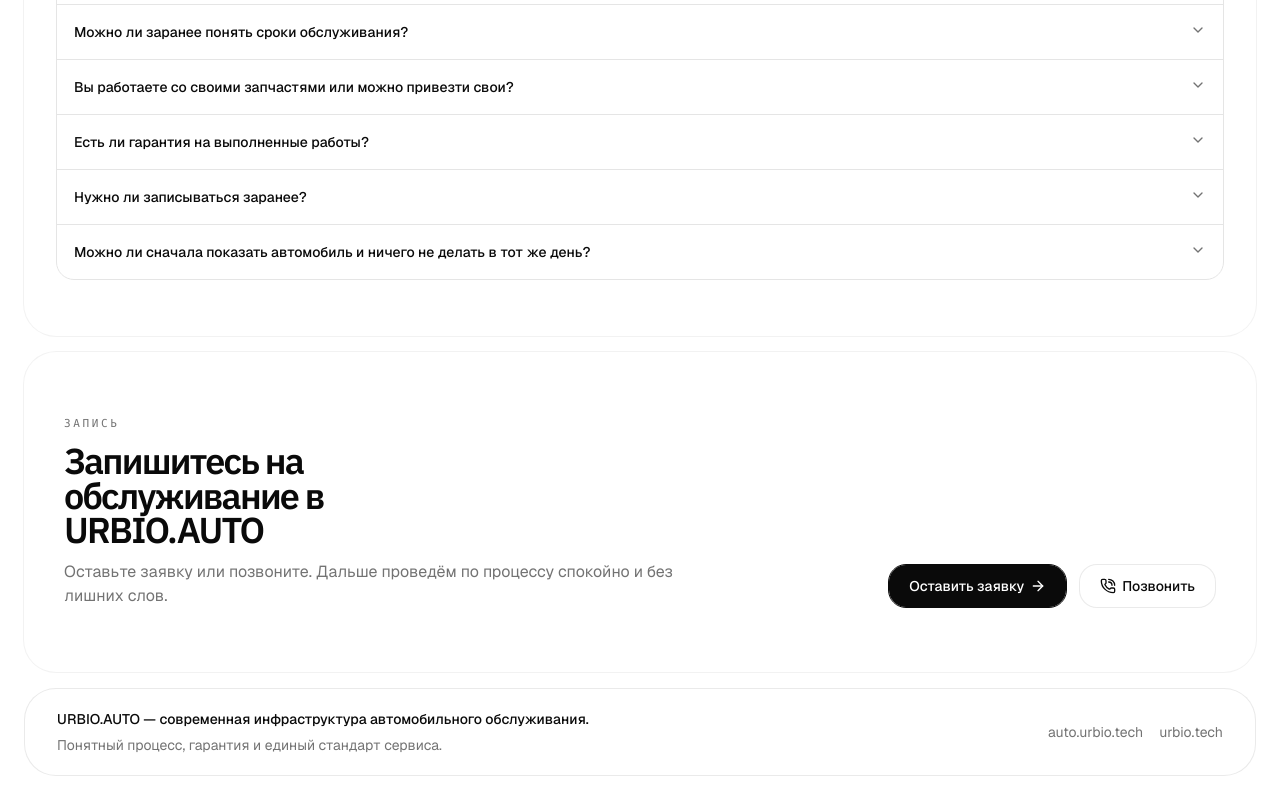
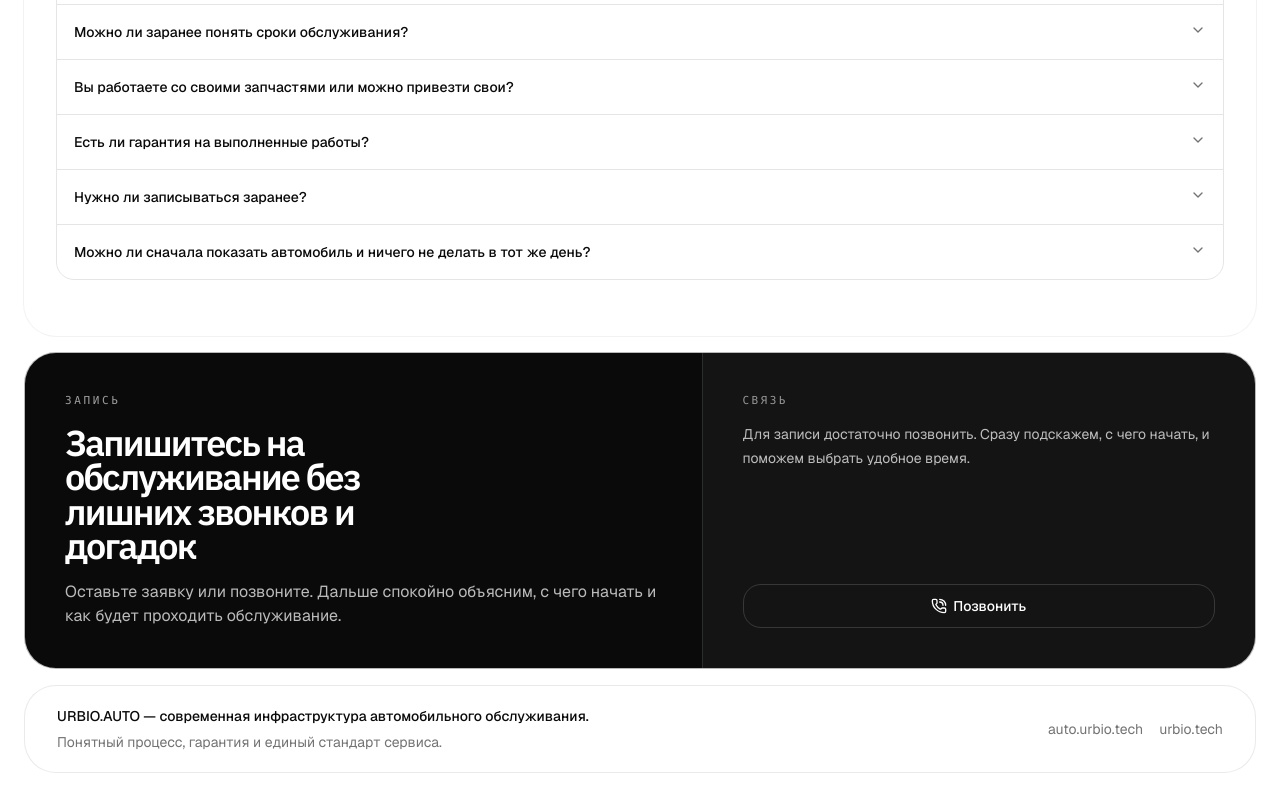
Before and after one commit to rnurat/urbio-auto, a Next.js app: page / in a window 1280 px wide. Shown: the part 4923-5723 px from the top of the page. Built offline with nearby package versions, Linux system fonts and the light colour scheme.

Commit message:
polish landing flow and interactions

```diff
--- a/app/globals.css
+++ b/app/globals.css
@@ -162,5 +162,7 @@
   }
   html {
     @apply font-sans;
+    scroll-behavior: smooth;
+    scroll-padding-top: 1rem;
   }
 }
--- a/app/page.tsx
+++ b/app/page.tsx
@@ -765,38 +765,41 @@
           </section>
 
           <section id="cta">
-            <Card className="rounded-[2rem] border-border/80 shadow-none">
-              <CardContent className="p-6 sm:p-8 lg:p-10">
-                <div className="flex flex-col gap-8 lg:flex-row lg:items-end lg:justify-between">
-                  <div className="space-y-3">
-                    <div className="font-mono text-[11px] uppercase tracking-[0.24em] text-muted-foreground">
+            <div className="overflow-hidden rounded-[2rem] border border-border/80 bg-foreground text-background">
+              <div className="grid gap-0 lg:grid-cols-[minmax(0,1.1fr)_minmax(18rem,0.9fr)]">
+                <div className="p-6 sm:p-8 lg:p-10">
+                  <div className="space-y-4">
+                    <div className="font-mono text-[11px] uppercase tracking-[0.24em] text-background/60">
                       Запись
                     </div>
-                    <h2 className="max-w-[15ch] text-3xl leading-[0.96] font-semibold tracking-[-0.05em] [font-family:var(--font-heading-source)] text-foreground sm:text-4xl">
-                      Запишитесь на обслуживание в URBIO.AUTO
+                    <h2 className="max-w-[14ch] text-3xl leading-[0.96] font-semibold tracking-[-0.05em] [font-family:var(--font-heading-source)] sm:text-4xl">
+                      Запишитесь на обслуживание без лишних звонков и догадок
                     </h2>
-                    <p className="max-w-2xl text-sm leading-6 text-muted-foreground sm:text-base">
-                      Оставьте заявку или позвоните. Дальше проведём по процессу
-                      спокойно и без лишних слов.
+                    <p className="max-w-2xl text-sm leading-6 text-background/72 sm:text-base">
+                      Оставьте заявку или позвоните. Дальше спокойно объясним,
+                      с чего начать и как будет проходить обслуживание.
                     </p>
                   </div>
+                </div>
 
-                  <div className="flex flex-col gap-3 sm:flex-row">
-                    <Button
-                      asChild
-                      size="lg"
-                      className="h-11 rounded-2xl border border-foreground bg-foreground px-5 text-background transition-transform duration-200 hover:-translate-y-0.5 hover:bg-foreground/90"
-                    >
-                      <a href="https://auto.urbio.tech">
-                        Оставить заявку
-                        <ArrowRight className="size-4" />
-                      </a>
-                    </Button>
+                <div className="border-t border-background/10 bg-background/4 lg:border-t-0 lg:border-l">
+                  <div className="flex h-full flex-col justify-between p-6 sm:p-8 lg:p-10">
+                    <div className="space-y-3">
+                      <div className="font-mono text-[11px] uppercase tracking-[0.22em] text-background/55">
+                        Связь
+                      </div>
+                      <div className="text-sm leading-6 text-background/72">
+                        Для записи достаточно позвонить. Сразу подскажем, с чего
+                        начать, и поможем выбрать удобное время.
+                      </div>
+                    </div>
+
+                    <div className="mt-8">
                       <Button
                         asChild
                         variant="outline"
                         size="lg"
-                      className="h-11 rounded-2xl border-border/80 bg-background px-5 transition-transform duration-200 hover:-translate-y-0.5"
+                        className="h-11 w-full rounded-2xl border-background/15 bg-transparent px-5 text-background transition-transform duration-200 hover:-translate-y-0.5 hover:border-background/25 hover:bg-background hover:text-foreground"
                       >
                         <a href="tel:+78000000000">
                           <PhoneCall className="size-4" />
@@ -805,8 +808,9 @@
                       </Button>
                     </div>
                   </div>
-              </CardContent>
-            </Card>
+                </div>
+              </div>
+            </div>
           </section>
 
           <footer className="rounded-[2rem] border border-border/80 bg-card px-6 py-5 sm:px-8">
```
Lines whose indentation alone changed are shown as unchanged.
